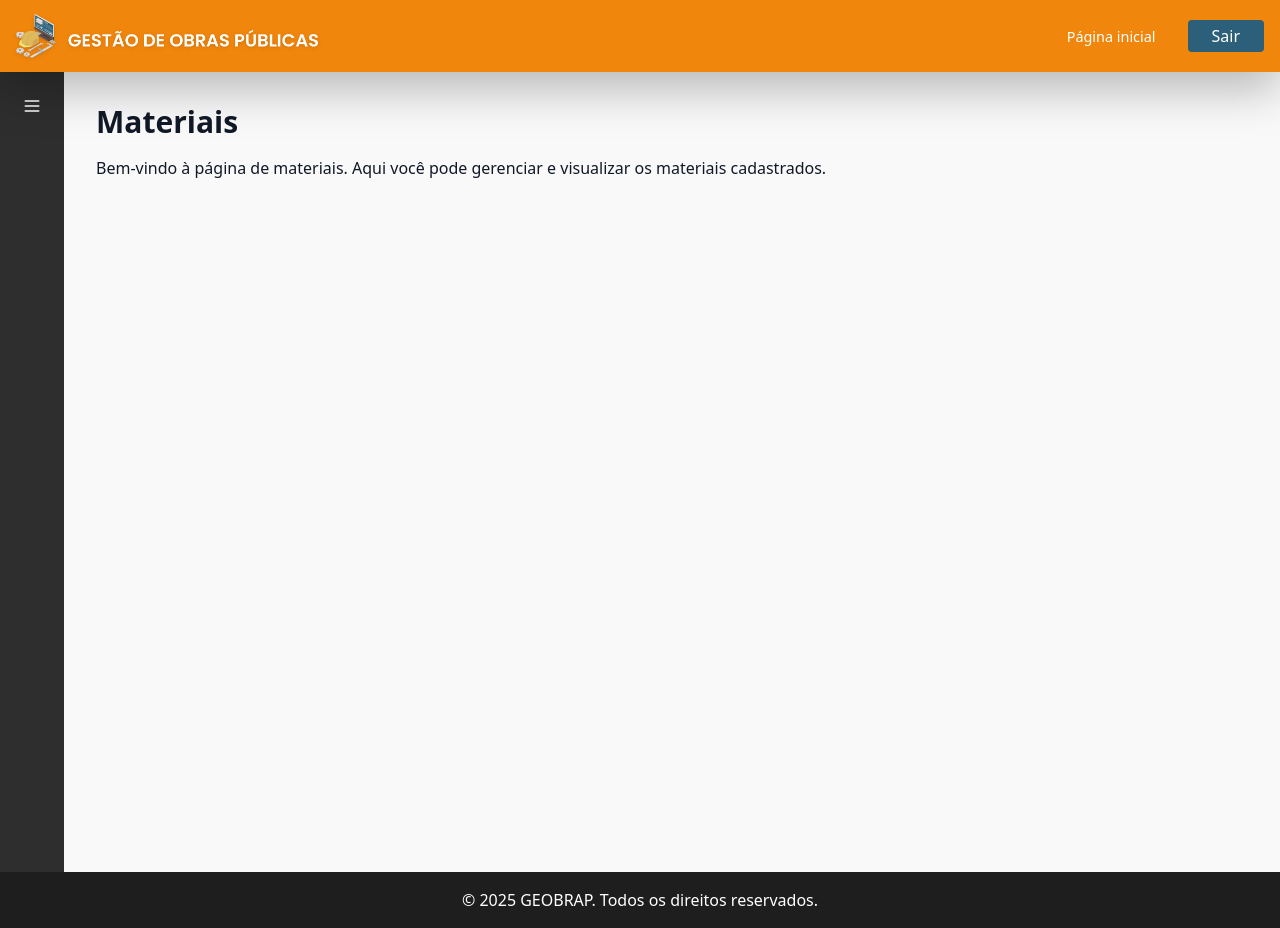
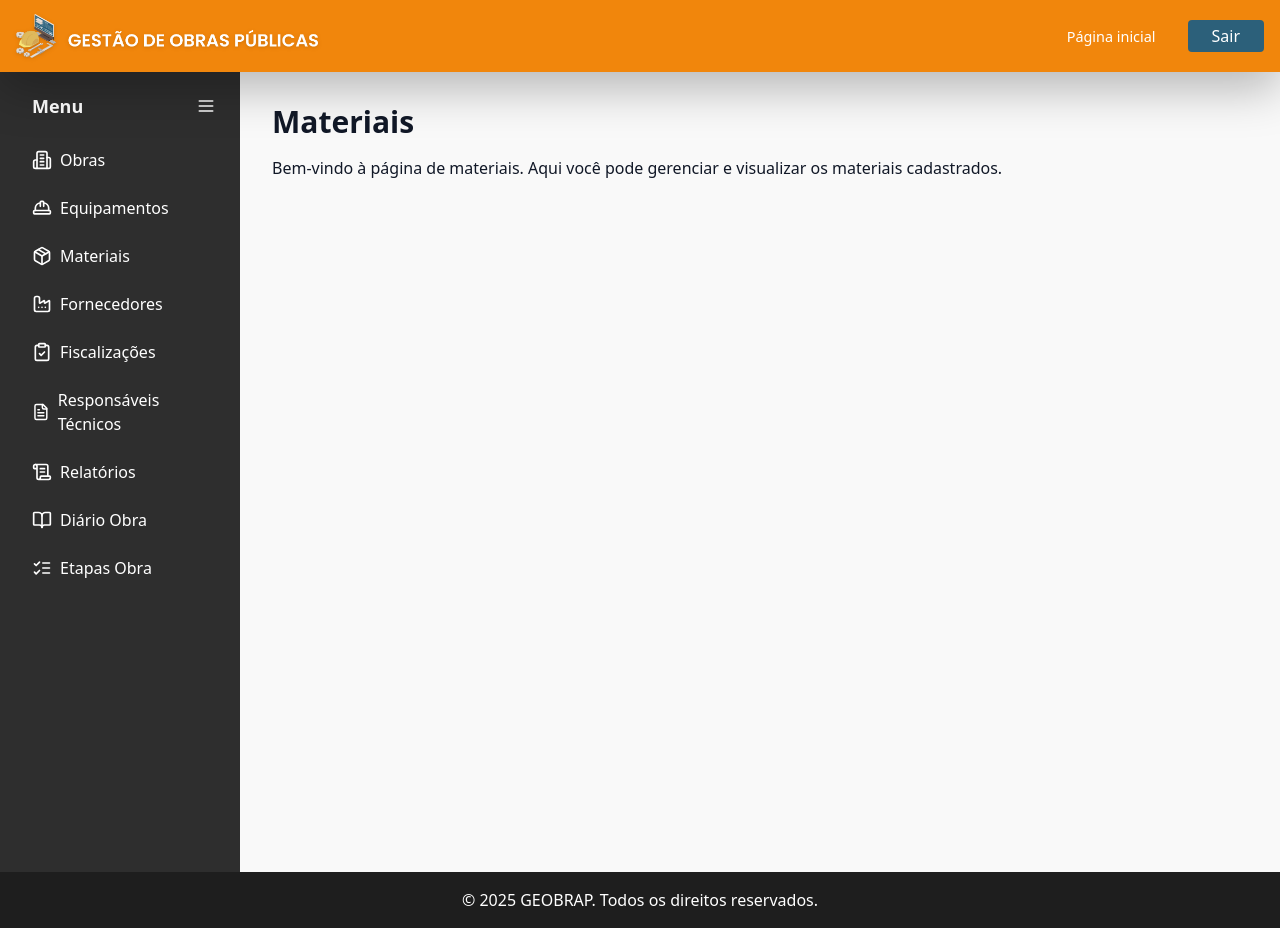
Before and after one commit to burgues0/front_gerenciamento_obras, a Next.js app: page /materiais in a window 1280 px wide. Built offline with nearby package versions, Linux system fonts and the light colour scheme.

Commit message:
adicionando botão para minimizar menu

```diff
--- a/src/components/common/header.tsx
+++ b/src/components/common/header.tsx
@@ -1,5 +1,6 @@
 "use client";
 import React from 'react';
+import Link from 'next/link';
 import { useRouter, usePathname } from 'next/navigation';
 
 function LogoutButton() {
@@ -28,13 +29,15 @@ export default function Header() {
     >
       <div className="container mx-auto flex justify-between items-center">
         <div className="flex items-center h-10">
+          <Link href="/">
             <img
               src="/logo.png"
               alt="Logo"
               style={{ height: 45, width: 'auto', objectFit: 'contain', display: 'block' }}
-        className="drop-shadow"
+              className="drop-shadow cursor-pointer"
               draggable={false}
             />
+          </Link>
         </div>
         <nav>
           <ul className="flex space-x-4 items-center">
--- a/src/components/common/sidebar.tsx
+++ b/src/components/common/sidebar.tsx
@@ -21,18 +21,11 @@ export default function Sidebar() {
     }
   }, [pathname]);
 
-  useEffect(() => {
+  const handleItemClick = () => {
     if (pathname !== '/') {
-      const timer = setTimeout(() => {
-        setIsMinimized(true);
-        localStorage.setItem('sidebarMinimized', 'true');
-      }, 500);
-
-      return () => clearTimeout(timer);
+      setIsMinimized(true);
+      localStorage.setItem('sidebarMinimized', 'true');
     }
-  }, [pathname]);
-
-  const handleItemClick = () => {
   };
 
   const handleToggleSidebar = () => {
@@ -54,12 +47,26 @@ export default function Sidebar() {
             style={{ transition: 'background-color 0.2s' }}
             onMouseEnter={(e) => e.currentTarget.style.backgroundColor = '#343434'}
             onMouseLeave={(e) => e.currentTarget.style.backgroundColor = 'transparent'}
+            title="Expandir menu"
           >
             <Menu className="w-5 h-5" />
           </button>
         </div>
       ) : (
         <nav className="flex-grow flex flex-col min-h-0">
+          <div className="flex justify-between items-center mb-4">
+            <h2 className="text-lg font-semibold pl-4">Menu</h2>
+            <button
+              onClick={handleToggleSidebar}
+              className="p-2 rounded-md transition-colors"
+              style={{ transition: 'background-color 0.2s' }}
+              onMouseEnter={(e) => e.currentTarget.style.backgroundColor = '#343434'}
+              onMouseLeave={(e) => e.currentTarget.style.backgroundColor = 'transparent'}
+              title="Minimizar menu"
+            >
+              <Menu className="w-5 h-5" />
+            </button>
+          </div>
           <ul className="flex-grow overflow-auto space-y-2">
             <li>
               <Link
```
Also changed, not shown: src/components/ui/minimize-button.tsx (added), src/hooks/useMinimizeMaximize.ts (added). Lines whose indentation alone changed are shown as unchanged.
